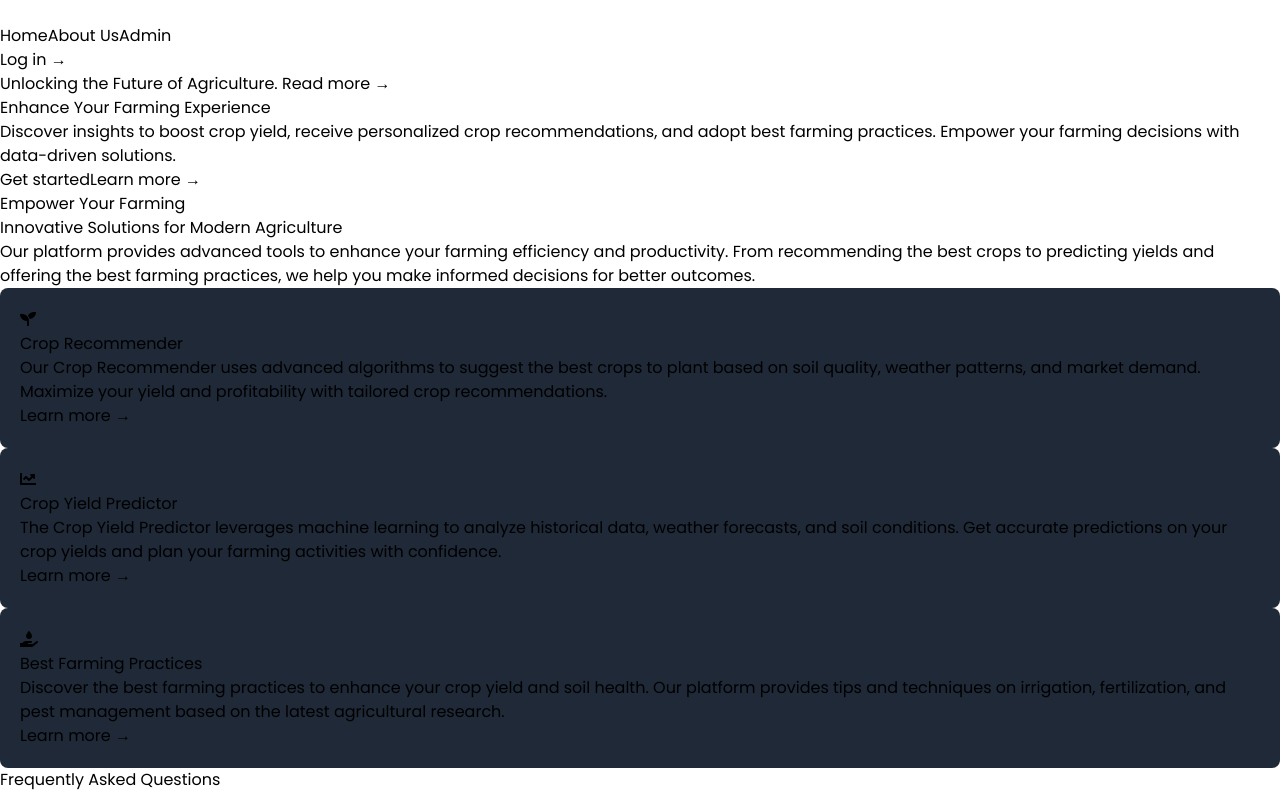
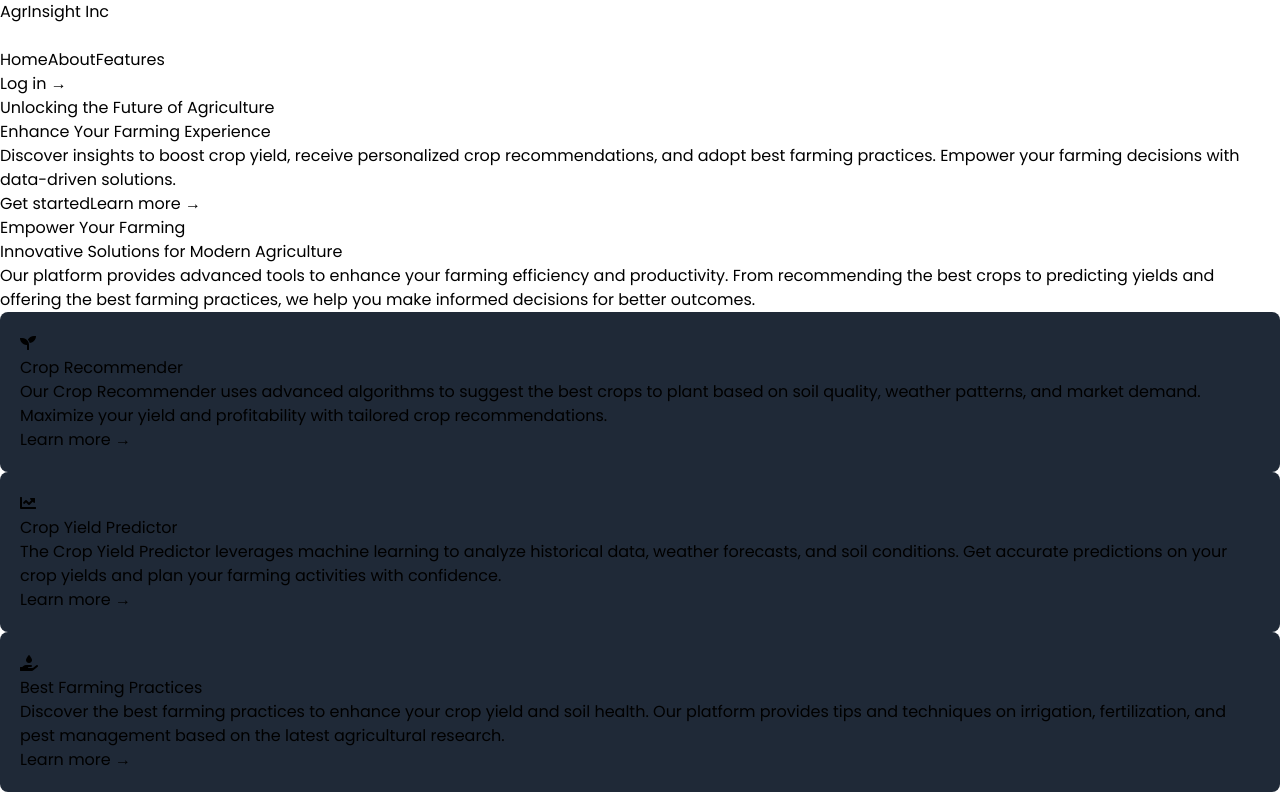
Before and after one commit to Siam3h/AgrInsight, a Vue app in the folder frontend/agrinsightFE/: page / in a window 1280 px wide. Shown: the top 794 px of the page. Built offline with nearby package versions, Linux system fonts and the light colour scheme.

Commit message:
updating UI

```diff
--- a/frontend/agrinsightFE/src/components/Hero.vue
+++ b/frontend/agrinsightFE/src/components/Hero.vue
@@ -6,8 +6,11 @@
         aria-label="Global"
       >
         <div class="flex lg:flex-1">
-          <a href="#" class="-m-1.5 p-1.5">
-            <span class="sr-only">Agri Insight Inc</span>
+          <a href="/" class="-m-1.5 p-1.5">
+            <span
+              class="-mx-3 block rounded-lg px-3 py-2 text-base font-semibold leading-7 text-gray-900 hover:bg-gray-50"
+              >Agr<span class="font-bold">Insight Inc</span></span
+            >
           </a>
         </div>
         <div class="flex lg:hidden">
@@ -30,7 +33,9 @@
           >
         </div>
         <div class="hidden lg:flex lg:flex-1 lg:justify-end">
-          <a href="#" class="text-sm font-semibold leading-6 text-gray-900"
+          <a
+            href="/signin"
+            class="text-sm font-semibold leading-6 text-gray-900"
             >Log in <span aria-hidden="true">&rarr;</span></a
           >
         </div>
@@ -120,11 +125,7 @@
           <div
             class="relative rounded-full px-3 py-1 text-sm leading-6 text-gray-600 ring-1 ring-gray-900/10 hover:ring-gray-900/20"
           >
-            Unlocking the Future of Agriculture.
-            <a href="#" class="font-semibold text-green-900"
-              ><span class="absolute inset-0" aria-hidden="true" />Read more
-              <span aria-hidden="true">&rarr;</span></a
-            >
+            <span>Unlocking the Future of Agriculture</span>
           </div>
         </div>
         <div class="text-center">
@@ -140,11 +141,13 @@
           </p>
           <div class="mt-10 flex items-center justify-center gap-x-6">
             <a
-              href="#"
+              href="/signup"
               class="rounded-md bg-green-900 px-3.5 py-2.5 text-sm font-semibold text-white shadow-sm hover:bg-indigo-500 focus-visible:outline focus-visible:outline-2 focus-visible:outline-offset-2 focus-visible:outline-indigo-600"
               >Get started</a
             >
-            <a href="#" class="text-sm font-semibold leading-6 text-gray-900"
+            <a
+              href="/about"
+              class="text-sm font-semibold leading-6 text-gray-900"
               >Learn more <span aria-hidden="true">→</span></a
             >
           </div>
@@ -189,8 +192,8 @@ import { Bars3Icon, XMarkIcon } from "@heroicons/vue/24/outline";
 
 const navigation = [
   { name: "Home", href: "/" },
-  { name: "About Us", href: "/about" },
-  { name: "Admin", href: "/admin" },
+  { name: "About", href: "/about" },
+  { name: "Features", href: "/features" },
 ];
 
 const mobileMenuOpen = ref(false);
--- a/frontend/agrinsightFE/src/components/Video.vue
+++ b/frontend/agrinsightFE/src/components/Video.vue
@@ -1,7 +1,7 @@
 <template>
   <div class="flex flex-wrap justify-between items-start p-5">
     <div class="w-full lg:w-1/2 mb-5 lg:mb-0">
-      <h2 class="text-indigo-600 text-lg font-semibold mb-2">
+      <h2 class="text-green-900 text-lg font-semibold mb-2">
         Enhance Your Farming
       </h2>
       <h1 class="text-3xl font-bold mb-4">Smart Agriculture Solutions</h1>
```
Also changed, not shown: 2 other files (tests, documents, lock files or other folders).
